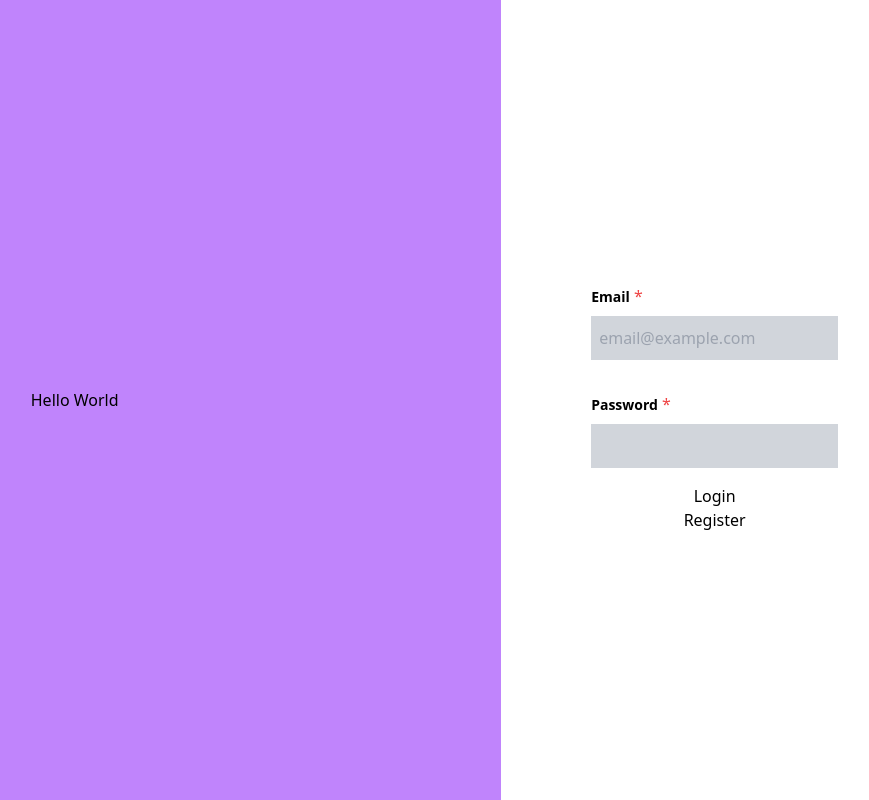
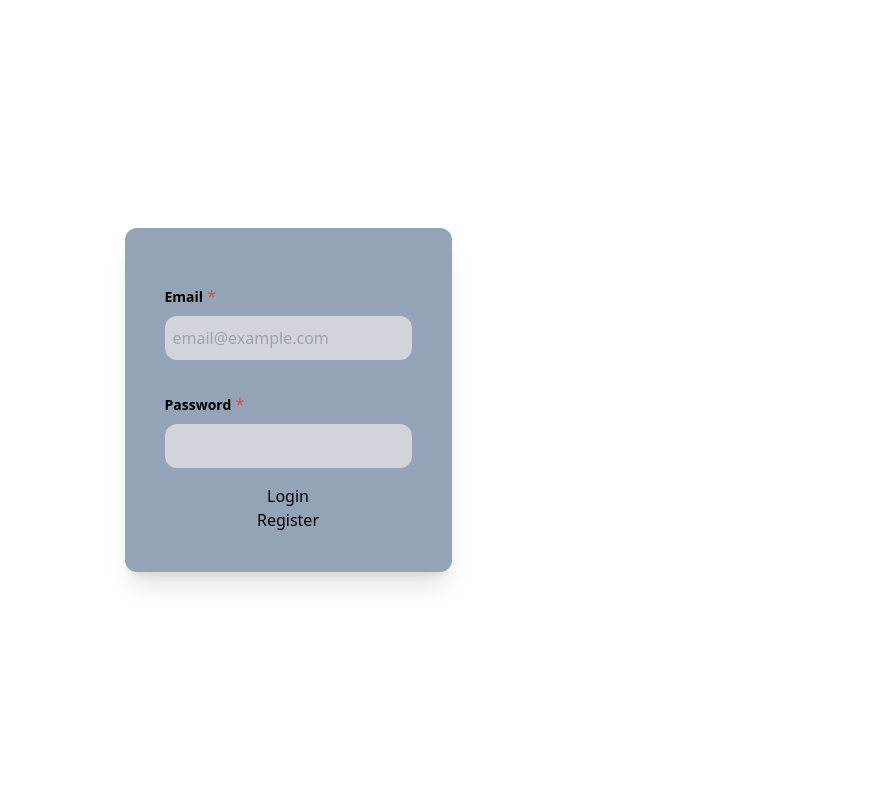
Before and after one commit to JJPSeno/cbc-site, a Nuxt app: page /Login in a window 1280 px wide. Shown: the whole page, without its empty margins (352-1221 px from the left). Built offline with nearby package versions, Linux system fonts and the light colour scheme.

Commit message:
Update centered layout

```diff
--- a/components/base/CbcInput.vue
+++ b/components/base/CbcInput.vue
@@ -28,7 +28,7 @@
         v-model="modelValue"
         :type="type"
         :placeholder="!!placeholder?placeholder:''"
-        class="w-full mt-2 p-2 bg-gray-300 h-11"
+        class="w-full mt-2 p-2 bg-gray-300 h-11 rounded-xl"
       >
     </label>
     <div class="absolute mt-1 text-nowrap text-xs text-red-500">
--- a/components/login/CbcLogin.vue
+++ b/components/login/CbcLogin.vue
@@ -1,6 +1,6 @@
 <template>
   <form
-    class="flex flex-col"
+    class="flex flex-col bg-slate-400 shadow-xl rounded-xl p-10"
   >
     <CbcInput
       v-model="email"
--- a/layouts/centered.vue
+++ b/layouts/centered.vue
@@ -1,5 +1,7 @@
 <template>
-  <div>
+  <div
+    class="h-dvh flex justify-center items-center"
+  >
     <slot />
   </div>
 </template>
--- a/pages/Login/index.vue
+++ b/pages/Login/index.vue
@@ -1,18 +1,5 @@
 <template>
-  <div
-    class="flex h-screen"
-  >
-    <div
-      class="sm:w-2/3 w-0 overflow-hidden bg-purple-400 flex justify-center items-center"
-    >
-      <h3>Hello World</h3>
-    </div>
-    <div
-      class="sm:w-1/3 w-full flex justify-center items-center"
-    >
-      <CbcLogin />
-    </div>
-  </div>
+  <CbcLogin />
 </template>
 <script setup lang="ts">
 definePageMeta({
```
